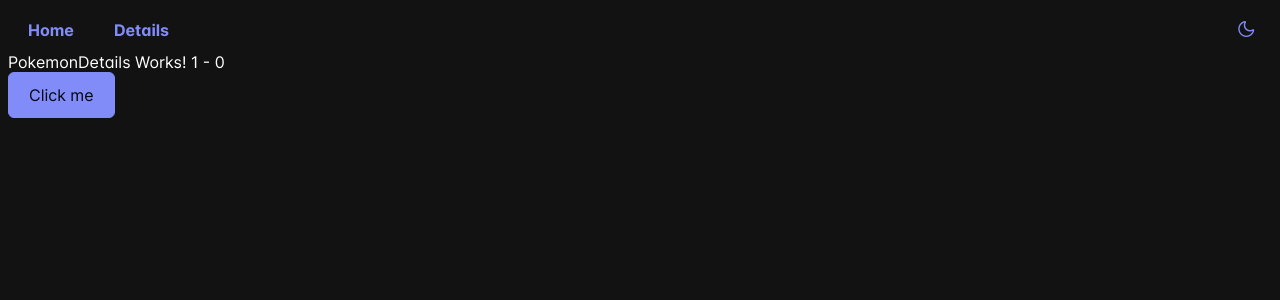
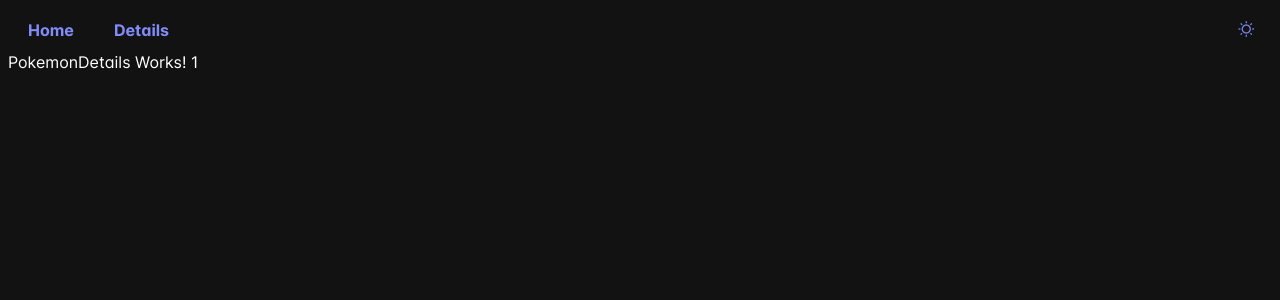
Before and after one commit to alexdeweert/vuepokedex, a Vue app: page /details/1 in a window 1280 px wide. Both pictures are taken after a click on the button 1248 px from the left and 30 px from the top of the page. Shown: the top 300 px of the page. Built offline with nearby package versions, Linux system fonts and the light colour scheme.

Commit message:
updated store, network call with store cache

```diff
--- a/src/App.vue
+++ b/src/App.vue
@@ -6,7 +6,8 @@
                 <li><Button link @click="navToDetails" label="Details" /></li>
             </ul>
         </nav>
-        <Button link icon="pi pi-moon" @click="toggleTheme" />
+        <Button v-if="darkMode" link icon="pi pi-sun" @click="toggleTheme" />
+        <Button v-else link icon="pi pi-moon" @click="toggleTheme" />
     </div>
     <RouterView></RouterView>
 </template>
--- a/src/components/HomePage.vue
+++ b/src/components/HomePage.vue
@@ -1,25 +1,43 @@
 <template>
     <div class="container">
-        <AutoComplete
+        <div v-if="loading">
+            <ProgressSpinner/>
+        </div>
+        <div v-else>
+            <AutoComplete
             v-model="searchValue"
             :suggestions="searchItems"
             @complete="search"
             placeholder="Search"
         />
+        </div>
     </div>
 </template>
 
 <script setup lang="ts">
 import AutoComplete, { type AutoCompleteCompleteEvent } from 'primevue/autocomplete'
-import { ref, type Ref } from 'vue'
+import ProgressSpinner from 'primevue/progressspinner';
+import { onMounted, ref, type Ref } from 'vue'
+import { usePokemonStoreAlt } from '@/stores/pokemon'
+let loading: Ref<boolean> = ref(true)
 let searchItems: Ref<string[]> = ref([])
 let searchValue: Ref<string> = ref('')
-let possibleResults = ['bulbasaur', 'pikachu', 'fart']
+let possibleResults: Array<string> = []
+let pokemonStore = usePokemonStoreAlt()
 function search(event: AutoCompleteCompleteEvent) {
     searchItems.value = possibleResults.filter((thing) => {
         return thing.includes(event.query)
     })
 }
+onMounted(async () => {
+    if(pokemonStore.getPokemonCount == 0) {
+        console.log(`no pokemon count - fetching from network`)
+        await pokemonStore.setPokemonResults()
+    }
+    else console.log(`was pokemon count - fetching from CACHE`)
+    pokemonStore.getPokemonResults?.results.map(result => possibleResults.push(result.name))
+    loading.value = false
+})
 </script>
 
 <style scoped>
--- a/src/components/PokemonDetails.vue
+++ b/src/components/PokemonDetails.vue
@@ -1,16 +1,12 @@
 <template>
-    <div v-if="pokemonId">PokemonDetails Works! {{ pokemonId }} - {{ pokemonStore.count }}</div>
-    <Button @click="pokemonStore.increment">Click me</Button>
+    <div v-if="pokemonId">PokemonDetails Works! {{ pokemonId }}</div>
 </template>
 
 <script setup lang="ts">
 import { computed } from 'vue'
 import { useRoute } from 'vue-router'
-import { usePokemonStore } from '@/stores/pokemon'
-import Button from 'primevue/button'
 const route = useRoute()
 const pokemonId = computed(() => route.params.pokemonId)
-const pokemonStore = usePokemonStore()
 </script>
 
 <style></style>
--- /dev/null
+++ b/src/services/pokemon-service.ts
@@ -0,0 +1,12 @@
+import type { PokemonResults } from "@/types/pokemon-results";
+
+class PokemonService {
+    private readonly baseUrl: string = 'https://pokeapi.co/api/v2/pokemon'
+
+    async getPokemonResults(numResults: number): Promise<PokemonResults | undefined> {
+        const response = await fetch(`${this.baseUrl}?limit=${numResults}`)
+        return response.json() as Promise<PokemonResults>
+    }
+}
+
+export const pokemonService = new PokemonService()
--- a/src/stores/pokemon.ts
+++ b/src/stores/pokemon.ts
@@ -1,12 +1,36 @@
+import type { PokemonResults } from '@/types/pokemon-results'
 import { defineStore } from 'pinia'
-import { computed, ref } from 'vue'
+import { computed, ref, type ComputedRef, type Ref } from 'vue'
+import { pokemonService } from '@/services/pokemon-service'
 
 export const usePokemonStore = defineStore('pokemon', () => {
-    const count = ref(0)
-    const getCount = computed(() => count)
-    function increment(): number {
-        return count.value++
+    const pokemonResults = ref<PokemonResults | undefined>()
+    const getPokemonStoreResultsCount: ComputedRef<number> = computed(() => pokemonResults.value ? pokemonResults.value.count : 0)
+    async function getPokemonResults() {
+        if(getPokemonStoreResultsCount.value) {
+            return pokemonResults.value
+        }
+        const results = await pokemonService.getPokemonResults(10)
+        pokemonResults.value = results
+        return results
     }
+    return { getPokemonResults, getPokemonStoreResultsCount }
+})
 
-    return { count, getCount, increment }
+export const usePokemonStoreAlt = defineStore('pokemonAlt', {
+    state: () => ({
+        pokemonResultsCount: 0,
+        pokemonResults: undefined as PokemonResults | undefined
+    }),
+    getters: {
+        getPokemonResults: (state) => state.pokemonResults,
+        getPokemonCount: (state) => state.pokemonResultsCount
+    },
+    actions: {
+        async setPokemonResults() {
+            const results = await pokemonService.getPokemonResults(10)
+            if(results) this.pokemonResultsCount = results.results.length
+            this.pokemonResults = results
+        }
+    }
 })
--- /dev/null
+++ b/src/types/pokemon-results.ts
@@ -0,0 +1,11 @@
+export interface PokemonResults {
+    count: number
+    next: string
+    previous: any
+    results: Result[]
+  }
+
+  export interface Result {
+    name: string
+    url: string
+  }
```
